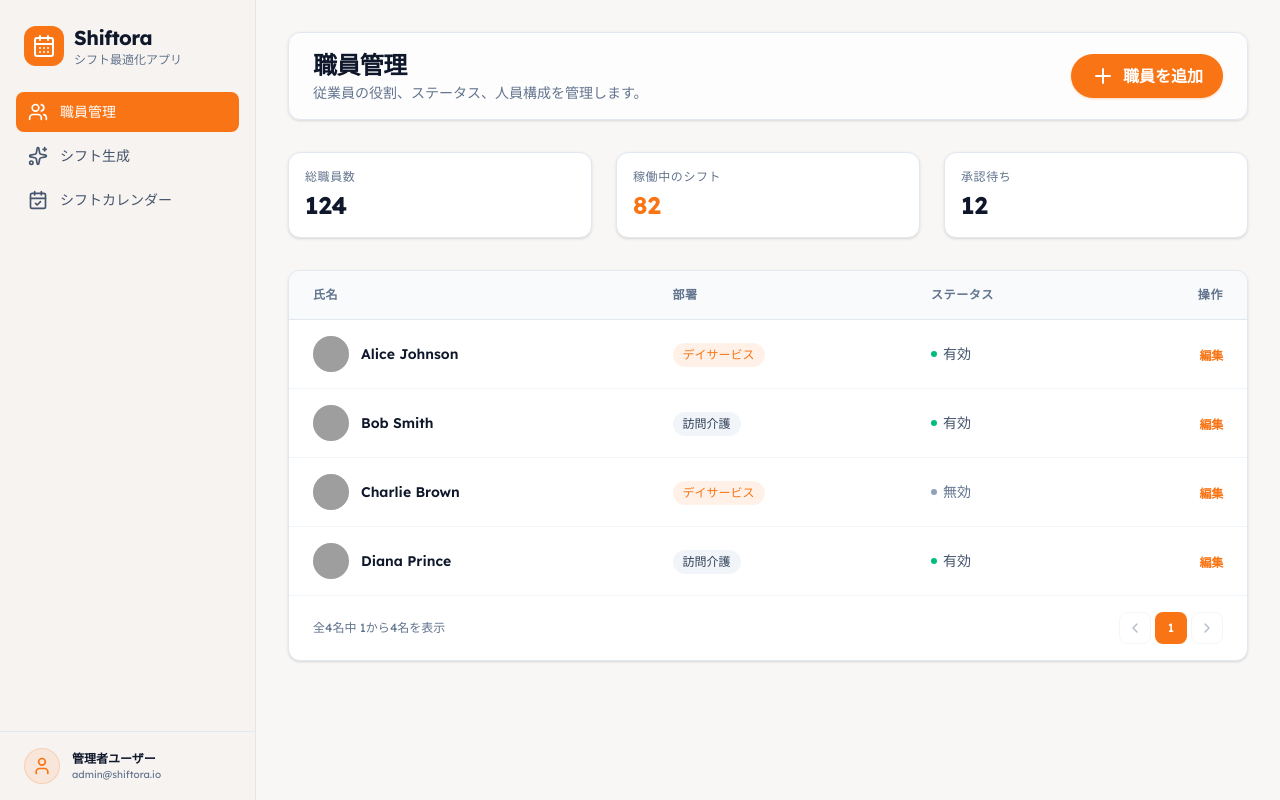
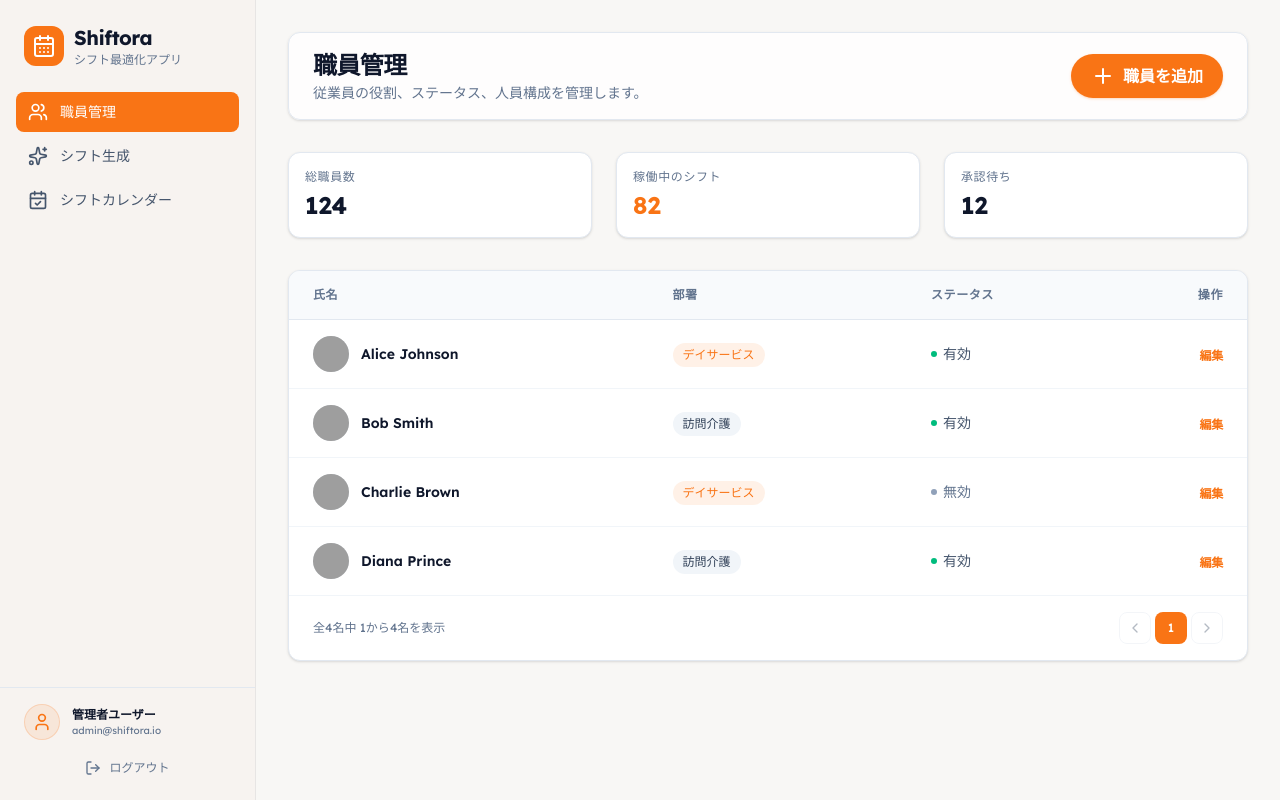
Before and after one commit to Kamon-Tahara-504/Shiftora, a Next.js app in the folder frontend/: page /employees in a window 1280 px wide. Built offline with nearby package versions, Linux system fonts and the light colour scheme; grey boxes are pictures that could not be loaded.

Commit message:
update: 管理者用サイドバーにログアウトボタンを追加

```diff
--- a/frontend/src/components/org/OrgSidebar.tsx
+++ b/frontend/src/components/org/OrgSidebar.tsx
@@ -1,6 +1,6 @@
  "use client";
 
-import { CalendarDays, Users, Sparkles, CalendarCheck, User } from "lucide-react";
+import { CalendarDays, Users, Sparkles, CalendarCheck, User, LogOut } from "lucide-react";
 import Link from "next/link";
 import { usePathname } from "next/navigation";
 
@@ -66,7 +66,7 @@ export function OrgSidebar() {
         })}
       </nav>
 
-      <div className="p-4 border-t border-slate-200">
+      <div className="p-4 border-t border-slate-200 space-y-3">
         <div className="flex items-center gap-3 px-2">
           <div className="size-9 rounded-full bg-primary/10 border border-primary/20 flex items-center justify-center">
             <User className="text-primary size-5" />
@@ -78,6 +78,13 @@ export function OrgSidebar() {
             </p>
           </div>
         </div>
+        <button
+          type="button"
+          className="w-full inline-flex items-center justify-center gap-2 rounded-lg px-3 py-2 text-xs font-medium text-slate-500 hover:bg-slate-100 hover:text-slate-700 transition-colors"
+        >
+          <LogOut className="size-4" />
+          <span>ログアウト</span>
+        </button>
       </div>
     </aside>
   );
```
